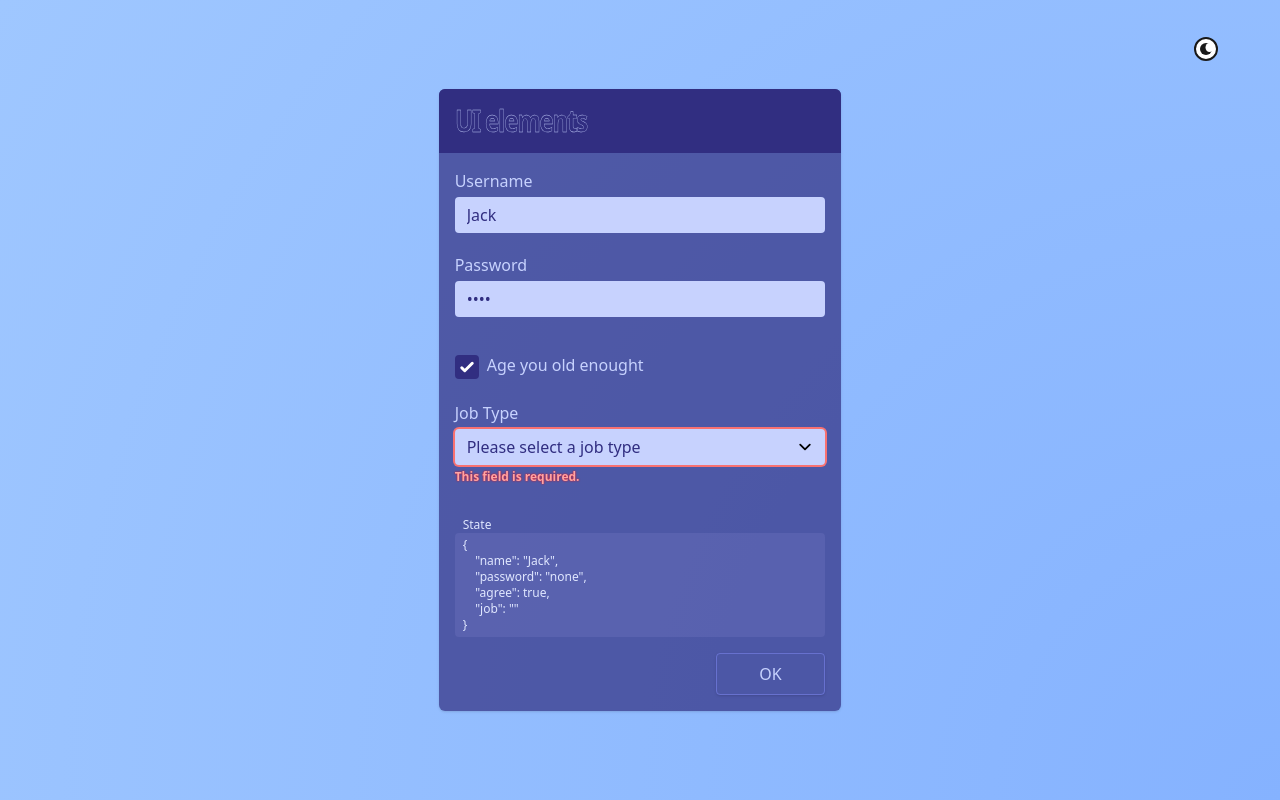
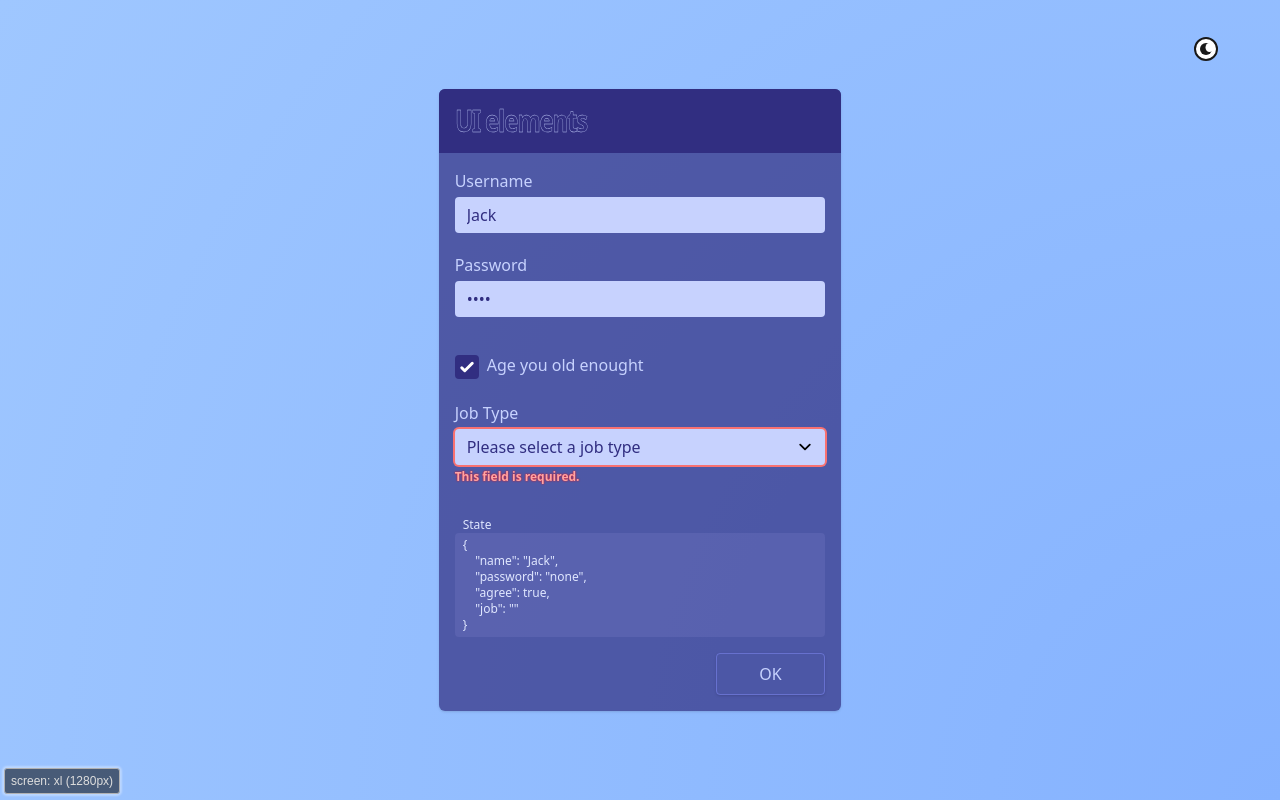
Before and after one commit to maxzz/forms-wreducer, a React (Vite) app: page / in a window 1280 px wide. Built offline with nearby package versions, Linux system fonts and the light colour scheme.

Commit message:
WIP. connect debug-screens

```diff
--- a/src/App.tsx
+++ b/src/App.tsx
@@ -3,7 +3,7 @@ import { BWSwitch } from '@/components/BWSwitch';
 
 function App() {
     return (
-        <div className="h-screen relative" style={{ backgroundImage: 'radial-gradient(circle at right bottom, #85b2ff, #9fc7ff)' }}>
+        <div className="h-screen relative debug-screens" style={{ backgroundImage: 'radial-gradient(circle at right bottom, #85b2ff, #9fc7ff)' }}>
             <BWSwitch />
             <FormWithReducer />
         </div>
--- a/tailwind.config.cjs
+++ b/tailwind.config.cjs
@@ -1,3 +1,5 @@
+const scr = require('./tailwind/tailwind-plugin-debug-screens.cjs');
+
 /** @type {import('tailwindcss').Config} */
 module.exports = {
     content: ['./index.html', './src/**/*.{ts,tsx}'],
@@ -5,6 +7,7 @@ module.exports = {
         extend: {},
     },
     plugins: [
-        require('@tailwindcss/forms')({strategy: 'class'})
+        require('@tailwindcss/forms')({ strategy: 'class' }),
+        scr,
     ],
 };
```
